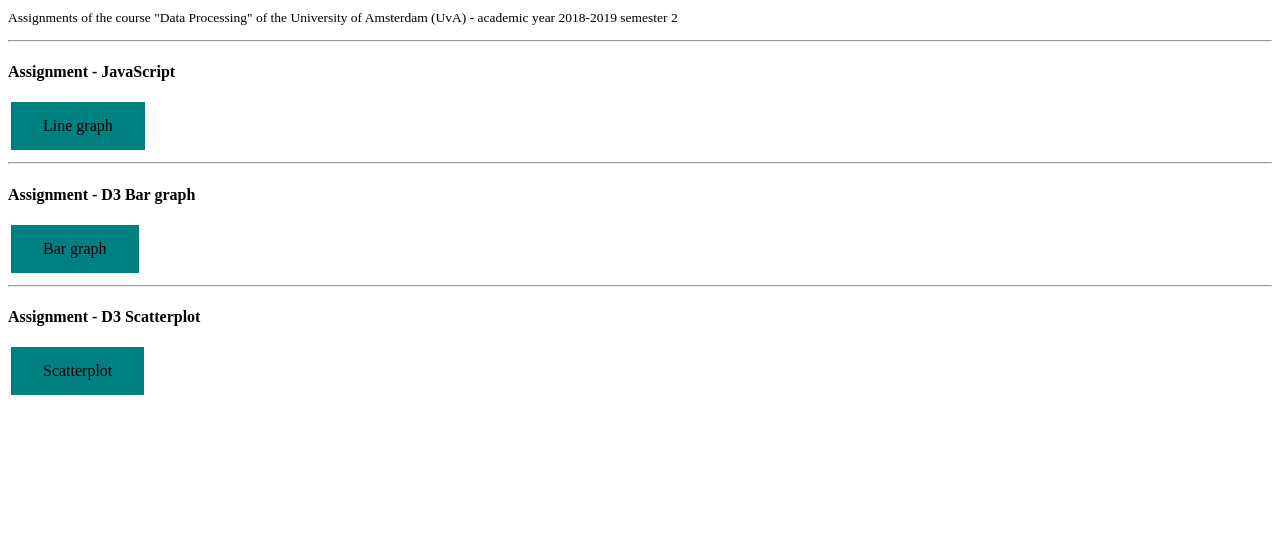
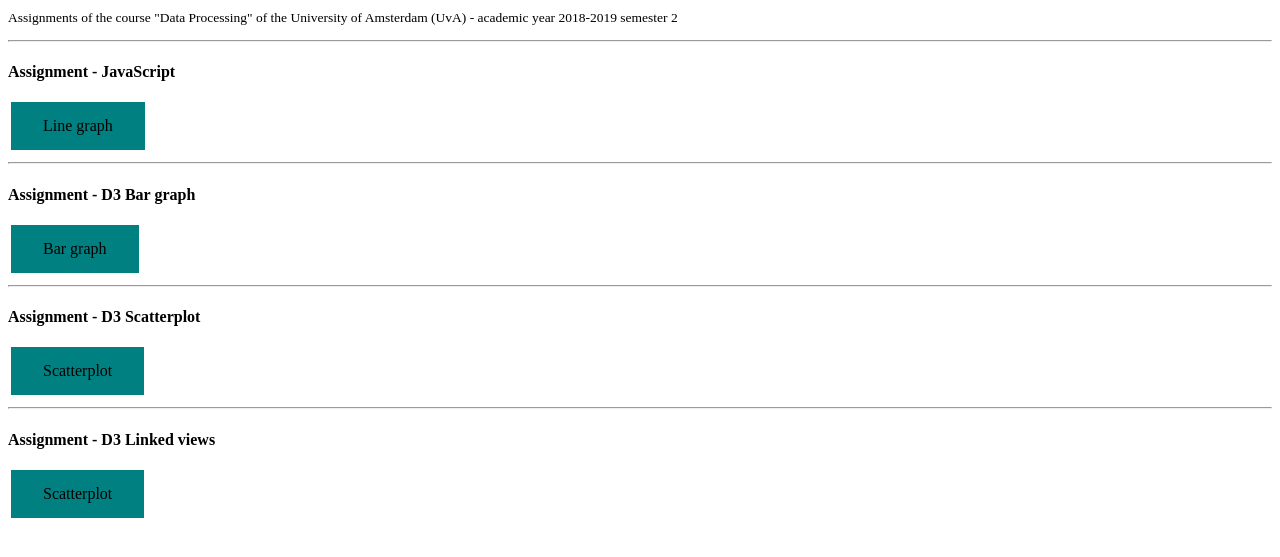
Before and after one commit to NicoleAJansen/DataProc, a plain HTML site: page index.html in a window 1280 px wide. Shown: the part 113-670 px from the top of the page. Drawn offline with Linux system fonts and the light colour scheme.

Commit message:
changed README and main page

```diff
--- a/index.html
+++ b/index.html
@@ -47,4 +47,9 @@
       <h4>Assignment - D3 Scatterplot</h4>
       <a href="./homework/Week_5/scatter.html" class="button">Scatterplot</a>
     </div>
+    <hr>
+    <div id="Week6">
+      <h4>Assignment - D3 Linked views</h4>
+      <a href="./homework/Week_6/index.html" class="button">Scatterplot</a>
+    </div>
   </body>
```
Also changed, not shown: 1 other file.
